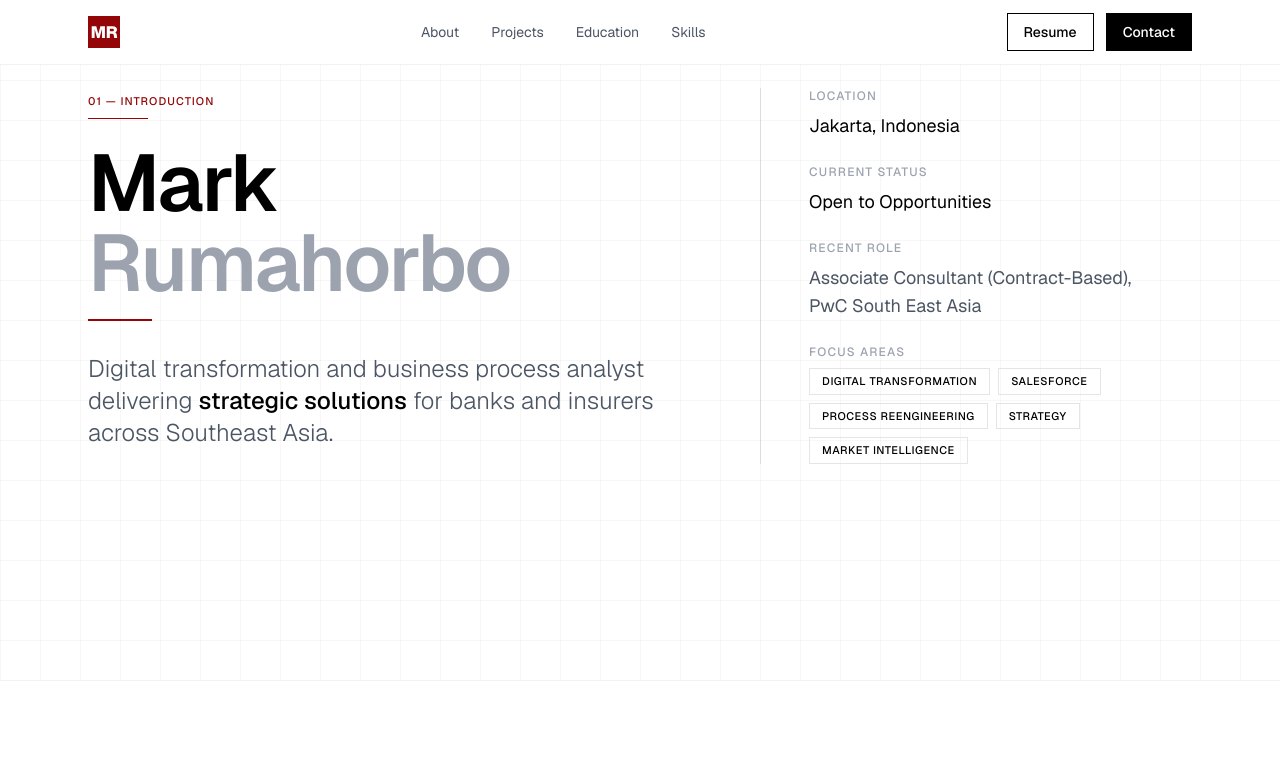
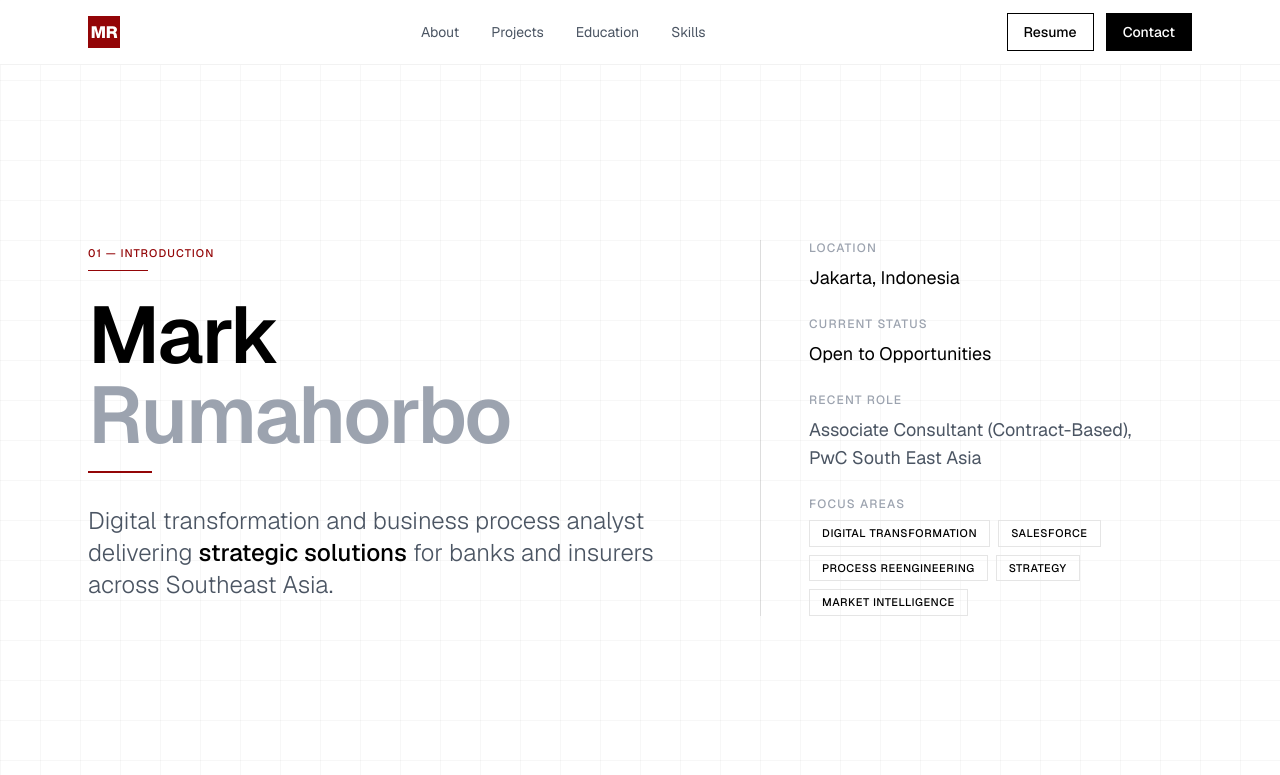
Before and after one commit to Markkreel/markkreel.github.io, a Next.js app: page / in a window 1280 px wide. Shown: the top 775 px of the page. Built offline with nearby package versions, Linux system fonts and the light colour scheme.

Commit message:
feat: Updated hero top gap

```diff
--- a/app/page.tsx
+++ b/app/page.tsx
@@ -215,7 +215,7 @@ export default function Home() {
 
       <main>
         {/* Hero Section */}
-        <section className="hero-section min-h-[85vh] grid-bg flex items-start pt-16 md:items-center md:pt-0">
+        <section className="hero-section min-h-[85vh] grid-bg flex items-start pt-16 md:items-center md:pt-40">
           <div className="max-w-6xl mx-auto px-6 py-10 md:py-20 w-full">
             <div className="grid md:grid-cols-12 gap-8 md:gap-12">
               {/* Left Column */}
```
